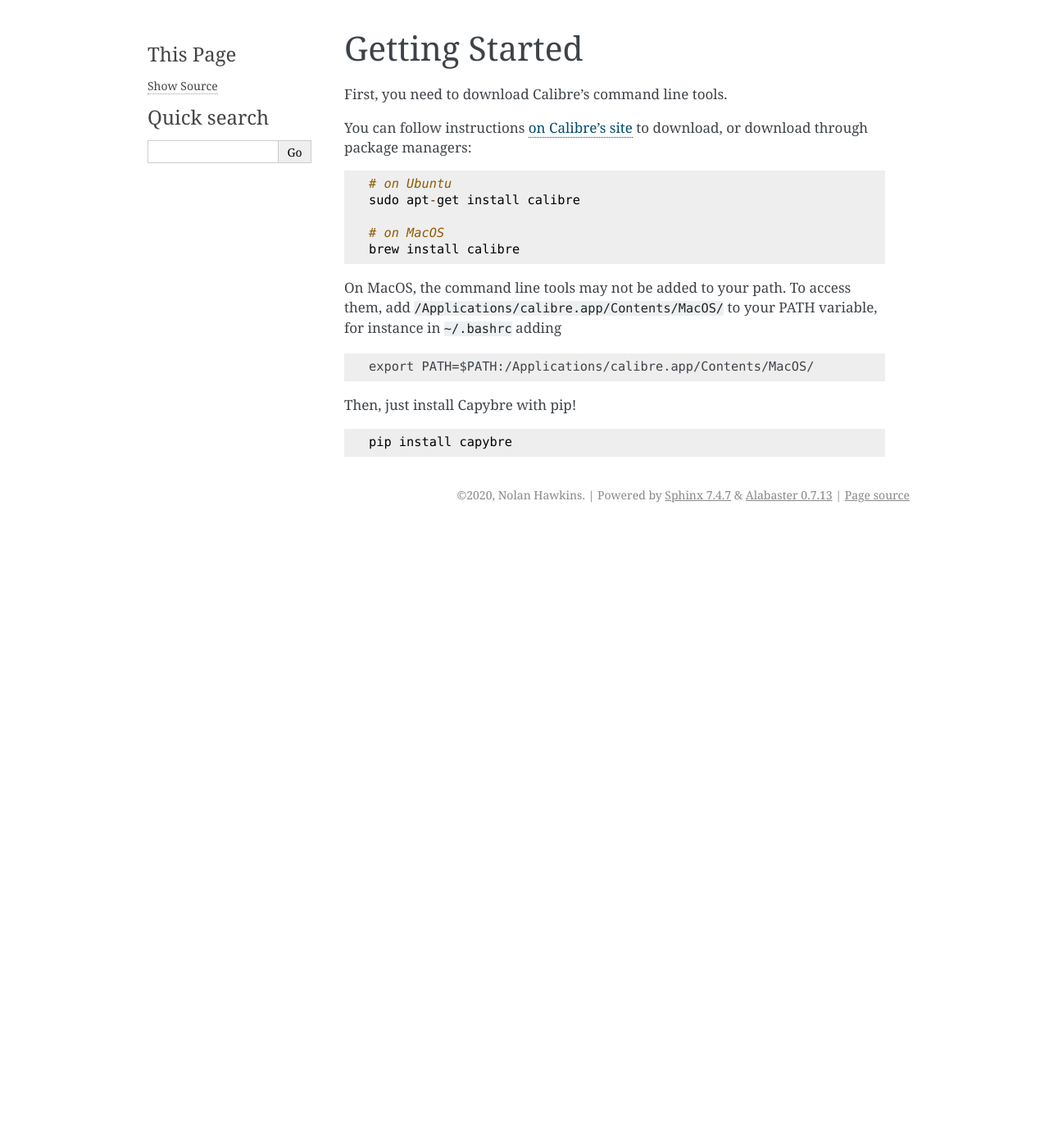
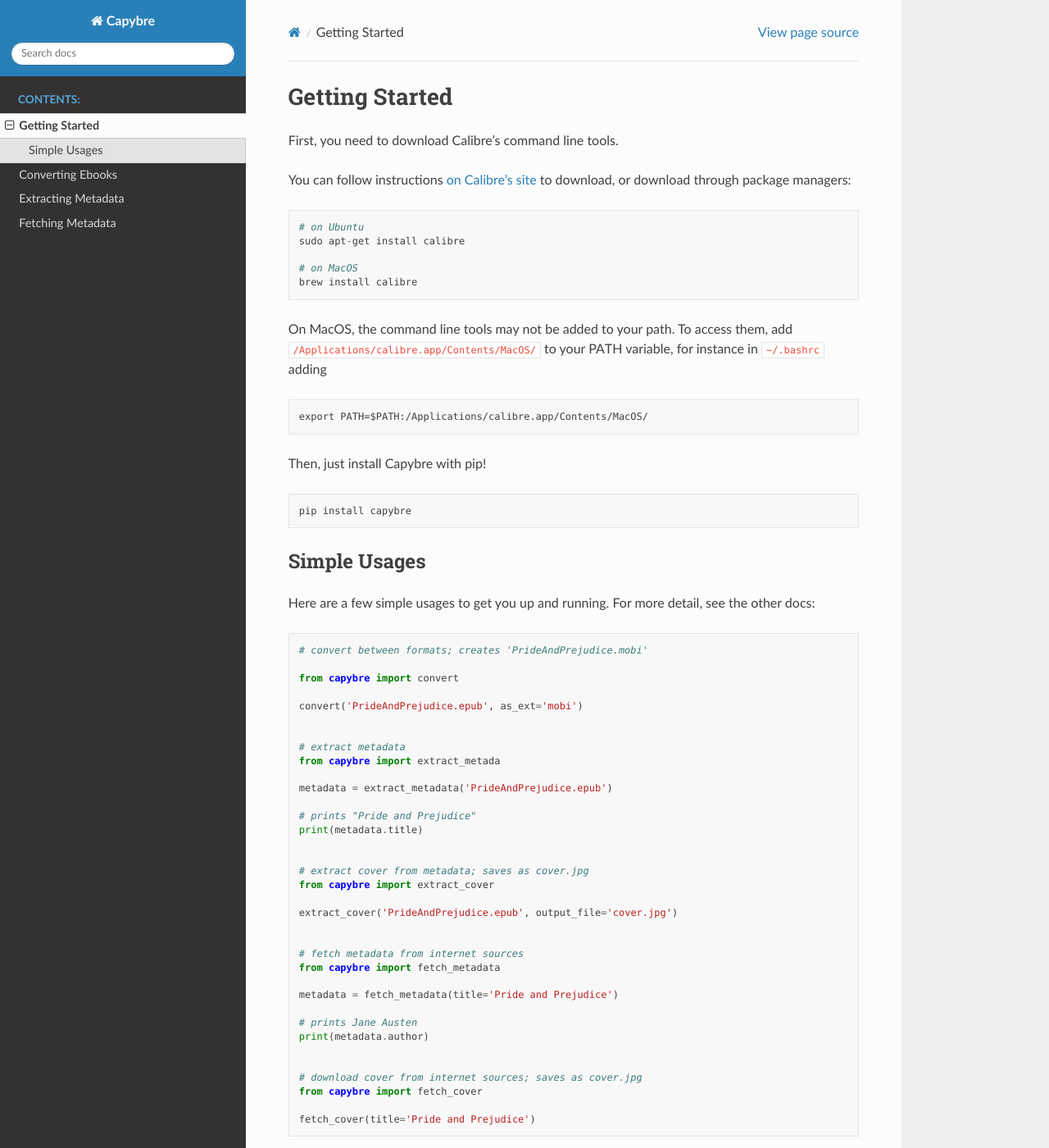
Before and after one commit to digitaltembo/capybre, a Sphinx documentation site: the page built from docs/getting-started.rst, in a window 1280 px wide and 1400 px high. Shown: the whole window at 82% size. Built offline with Sphinx 7.4.7 and the Read the Docs theme 2.0.0, drawn with Linux system fonts in a browser that asks for light colours; some of the changed text lies outside the part shown.

Commit message:
Improve docs

```diff
--- a/docs/conf.py
+++ b/docs/conf.py
@@ -29,7 +29,9 @@
 # extensions coming with Sphinx (named 'sphinx.ext.*') or your custom
 # ones.
 extensions = [
-    'sphinx.ext.autodoc', 'sphinx.ext.napoleon'
+    'sphinx.ext.autodoc',
+    'sphinx.ext.napoleon',
+    'sphinx_rtd_theme'
 ]
 
 # Add any paths that contain templates here, relative to this directory.
@@ -46,7 +48,7 @@
 # The theme to use for HTML and HTML Help pages.  See the documentation for
 # a list of builtin themes.
 #
-html_theme = 'alabaster'
+html_theme = 'sphinx_rtd_theme'
 
 # Add any paths that contain custom static files (such as style sheets) here,
 # relative to this directory. They are copied after the builtin static files,
--- a/docs/getting-started.rst
+++ b/docs/getting-started.rst
@@ -18,3 +18,45 @@
 Then, just install Capybre with pip! ::
 
     pip install capybre
+
+
+Simple Usages
+-------------
+
+Here are a few simple usages to get you up and running. For more detail, see the other docs::
+
+    # convert between formats; creates 'PrideAndPrejudice.mobi'
+
+    from capybre import convert
+
+    convert('PrideAndPrejudice.epub', as_ext='mobi')
+
+
+    # extract metadata
+    from capybre import extract_metada
+
+    metadata = extract_metadata('PrideAndPrejudice.epub')
+
+    # prints "Pride and Prejudice"
+    print(metadata.title)
+
+
+    # extract cover from metadata; saves as cover.jpg
+    from capybre import extract_cover
+
+    extract_cover('PrideAndPrejudice.epub', output_file='cover.jpg')
+
+
+    # fetch metadata from internet sources
+    from capybre import fetch_metadata
+
+    metadata = fetch_metadata(title='Pride and Prejudice')
+
+    # prints Jane Austen
+    print(metadata.author)
+
+
+    # download cover from internet sources; saves as cover.jpg
+    from capybre import fetch_cover
+
+    fetch_cover(title='Pride and Prejudice')
```
Also changed, not shown: docs/index.rst (+4 -3 lines).
